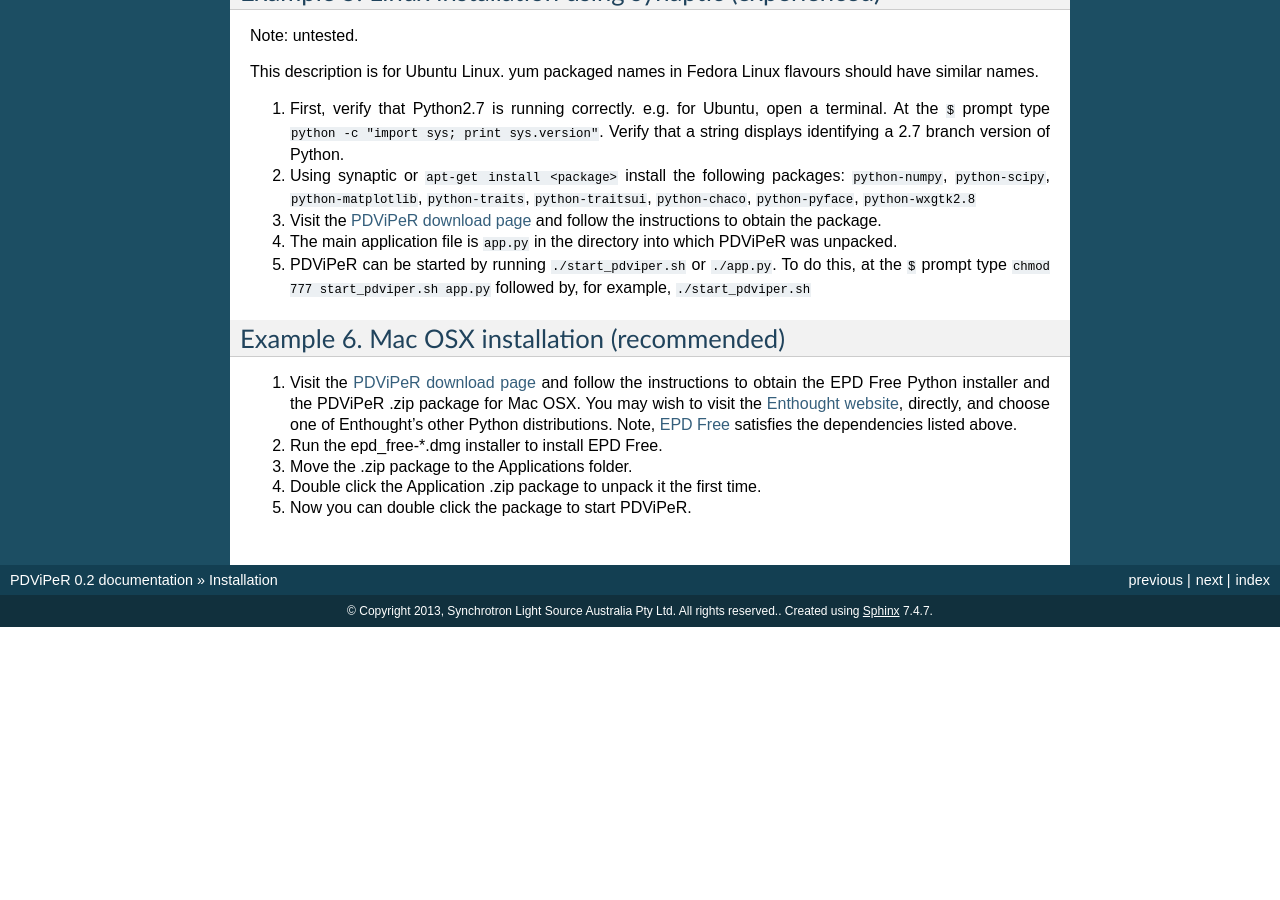
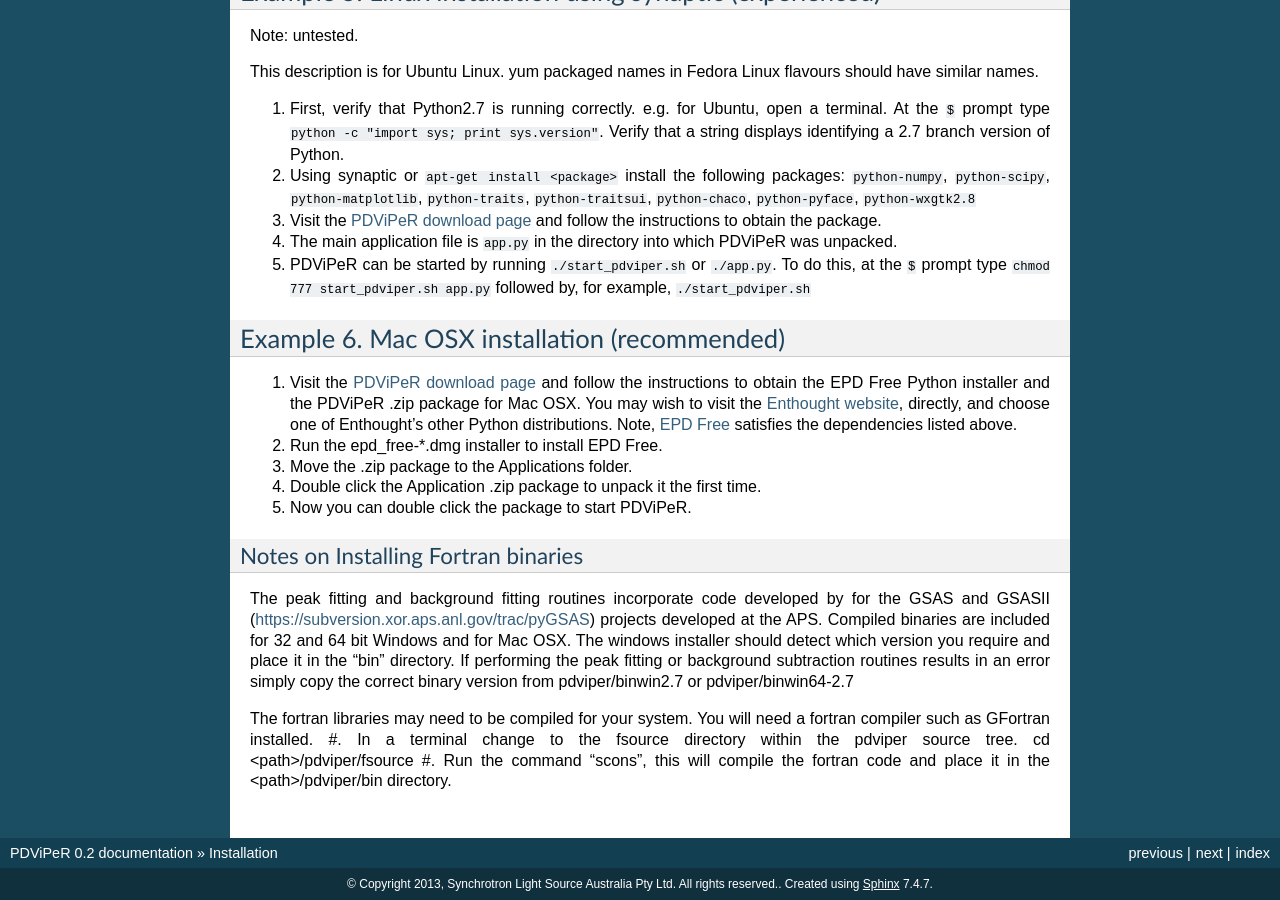
Before and after one commit to AustralianSynchrotron/pdviper, a Sphinx documentation site: the page built from docs/installation.rst, in a window 1280 px wide and 900 px high, scrolled down 1739 px. Built offline with Sphinx 7.4.7, drawn with Linux system fonts in a browser that asks for light colours; formulas are drawn with MathJax 3; before the commit the page ends 2366 px from its top, so only the background shows below that; some of the changed text lies outside the part shown.

Commit message:
added new notes for the fortran binary installation

```diff
--- a/docs/installation.rst
+++ b/docs/installation.rst
@@ -96,3 +96,12 @@
 #. Move the .zip package to the Applications folder.
 #. Double click the Application .zip package to unpack it the first time.
 #. Now you can double click the package to start PDViPeR.
+
+Notes on Installing Fortran binaries
+************************************
+
+The peak fitting and background fitting routines incorporate code developed by for the GSAS and GSASII (https://subversion.xor.aps.anl.gov/trac/pyGSAS) projects developed at the APS. Compiled binaries are included for 32 and 64 bit Windows and for Mac OSX. The windows installer should detect which version you require and place it in the "bin" directory. If performing the peak fitting or background subtraction routines results in an error simply copy the correct binary version from pdviper/binwin2.7 or pdviper/binwin64-2.7
+
+The fortran libraries may need to be compiled for your system. You will need a fortran compiler such as GFortran installed.
+#. In a terminal change to the fsource directory within the pdviper source tree. cd <path>/pdviper/fsource
+#. Run the command "scons", this will compile the fortran code and place it in the <path>/pdviper/bin directory.
```
